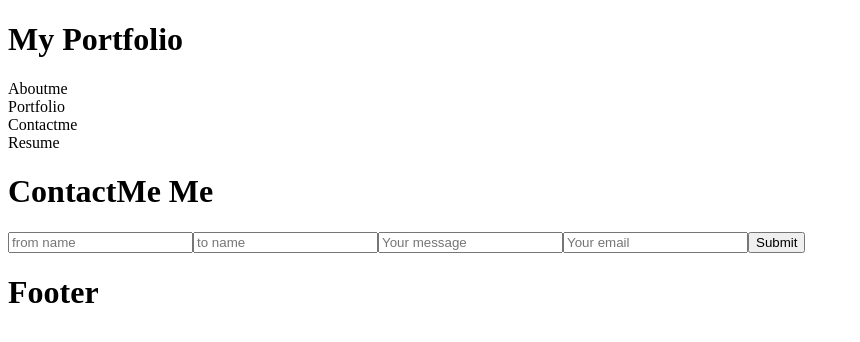
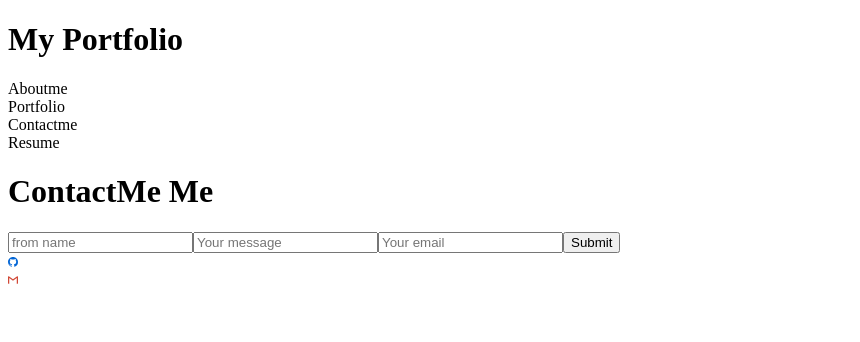
Before and after one commit to connorbottone/CbottonePorfolio, a React (Create React App) app in the folder my-app/: page / in a window 1280 px wide. Both pictures are taken after a click on the element "Contactme". Shown: the top 342 px of the page, without its empty margins (0-860 px from the left). Built offline with nearby package versions, Linux system fonts and the light colour scheme.

Commit message:
started footer added a gmail icon and github icons with href tags

```diff
--- a/my-app/src/components/Formdata.js
+++ b/my-app/src/components/Formdata.js
@@ -3,7 +3,6 @@
 const FormData = () => {
     const [toSend, setToSend] = useState({
         from_name: '',
-        to_name: '',
         message: '',
         reply_to: '',
       });
@@ -35,13 +34,7 @@
                     value={toSend.from_name}
                     onChange={handleChange}
                 />
-                <input
-                    type='text'
-                    name='to_name'
-                    placeholder='to name'
-                    value={toSend.to_name}
-                    onChange={handleChange}
-                />
+
                 <input
                     type='text'
                     name='message'
--- a/my-app/src/components/footer.js
+++ b/my-app/src/components/footer.js
@@ -1,8 +1,21 @@
-const Footer = () => {
+import * as React from 'react';
+const style = {
+    img:{
+        width: '10px',
+        height: '10px',
+    }
+}
+const Footer= () => {
   return (
-    <footer>
-      <h1>Footer</h1>
-    </footer>
+   <div style={style.img}><a href='https://github.com/connorbottone?tab=repositories'><svg xmlns="http://www.w3.org/2000/svg" viewBox="0 0 16 16">
+    <path  fill="#0366d6"d="M8 0C3.58 0 0 3.58 0 8c0 3.54 2.29 6.53 5.47 7.59.4.07.55-.17.55-.38 0-.19-.01-.82-.01-1.49-2.01.37-2.53-.49-2.69-.94-.09-.23-.48-.94-.82-1.13-.28-.15-.68-.52-.01-.53.63-.01 1.08.58 1.23.82.72 1.21 1.87.87 2.33.66.07-.52.28-.87.51-1.07-1.78-.2-3.64-.89-3.64-3.95 0-.87.31-1.59.82-2.15-.08-.2-.36-1.02.08-2.12 0 0 .67-.21 2.2.82.64-.18 1.32-.27 2-.27.68 0 1.36.09 2 .27 1.53-1.04 2.2-.82 2.2-.82.44 1.1.16 1.92.08 2.12.51.56.82 1.27.82 2.15 0 3.07-1.87 3.75-3.65 3.95.29.25.54.73.54 1.48 0 1.07-.01 1.93-.01 2.2 0 .21.15.46.55.38A8.013 8.013 0 0016 8c0-4.42-3.58-8-8-8z"></path>
+
+  </svg></a>
+  <svg xmlns="http://www.w3.org/2000/svg" viewBox="0 0 24 24">
+    <path fill= "#D14836" d="M24 4.5v15c0 .85-.65 1.5-1.5 1.5H21V7.387l-9 6.463-9-6.463V21H1.5C.649 21 0 20.35 0 19.5v-15c0-.425.162-.8.431-1.068C.7 3.16 1.076 3 1.5 3H2l10 7.25L22 3h.5c.425 0 .8.162 1.069.432.27.268.431.643.431 1.068z"></path>
+  </svg>
+  </div>
+
   );
 }
 export default Footer;
```
Also changed, not shown: 1 other file (tests, documents, lock files or other folders).
